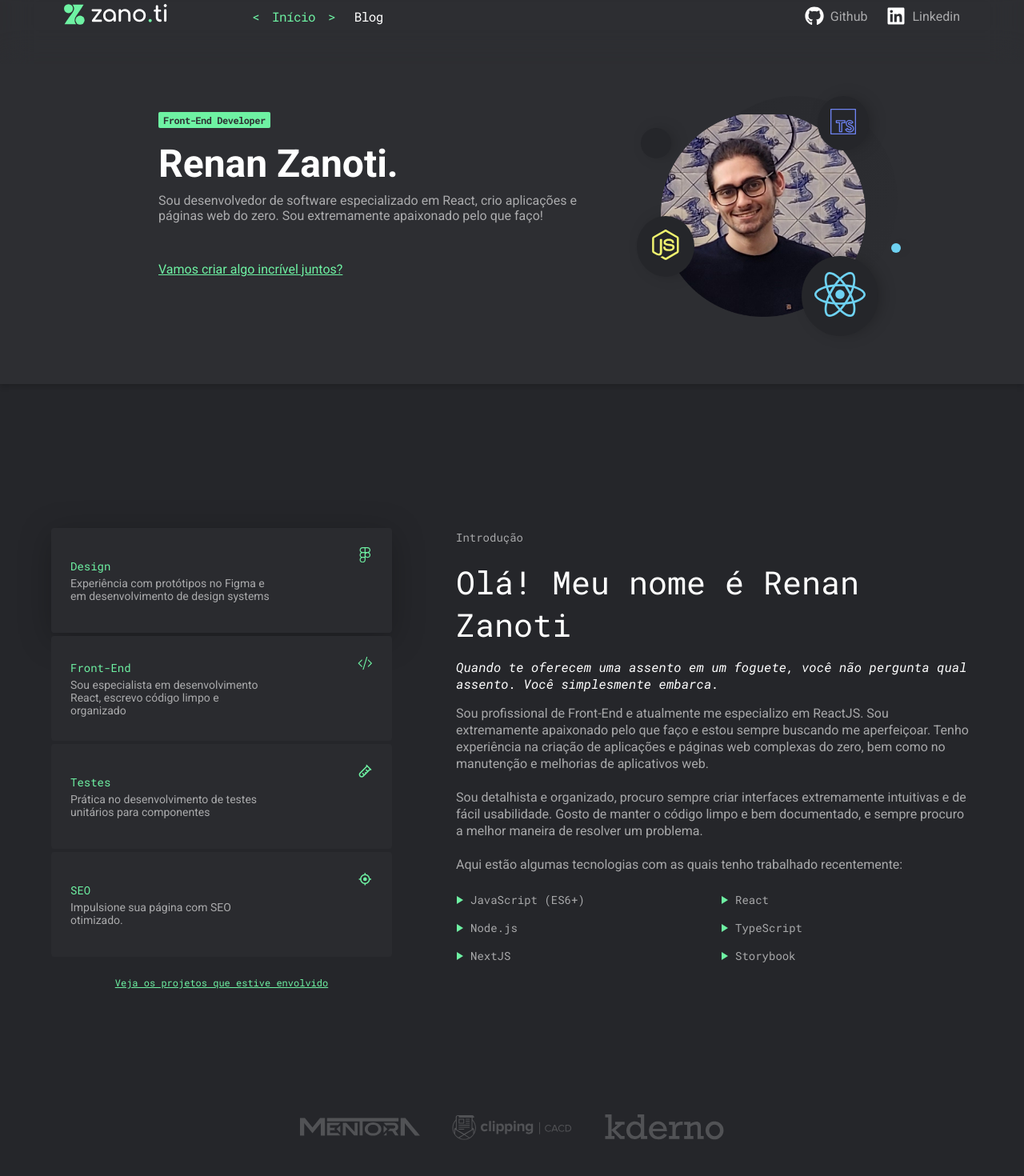
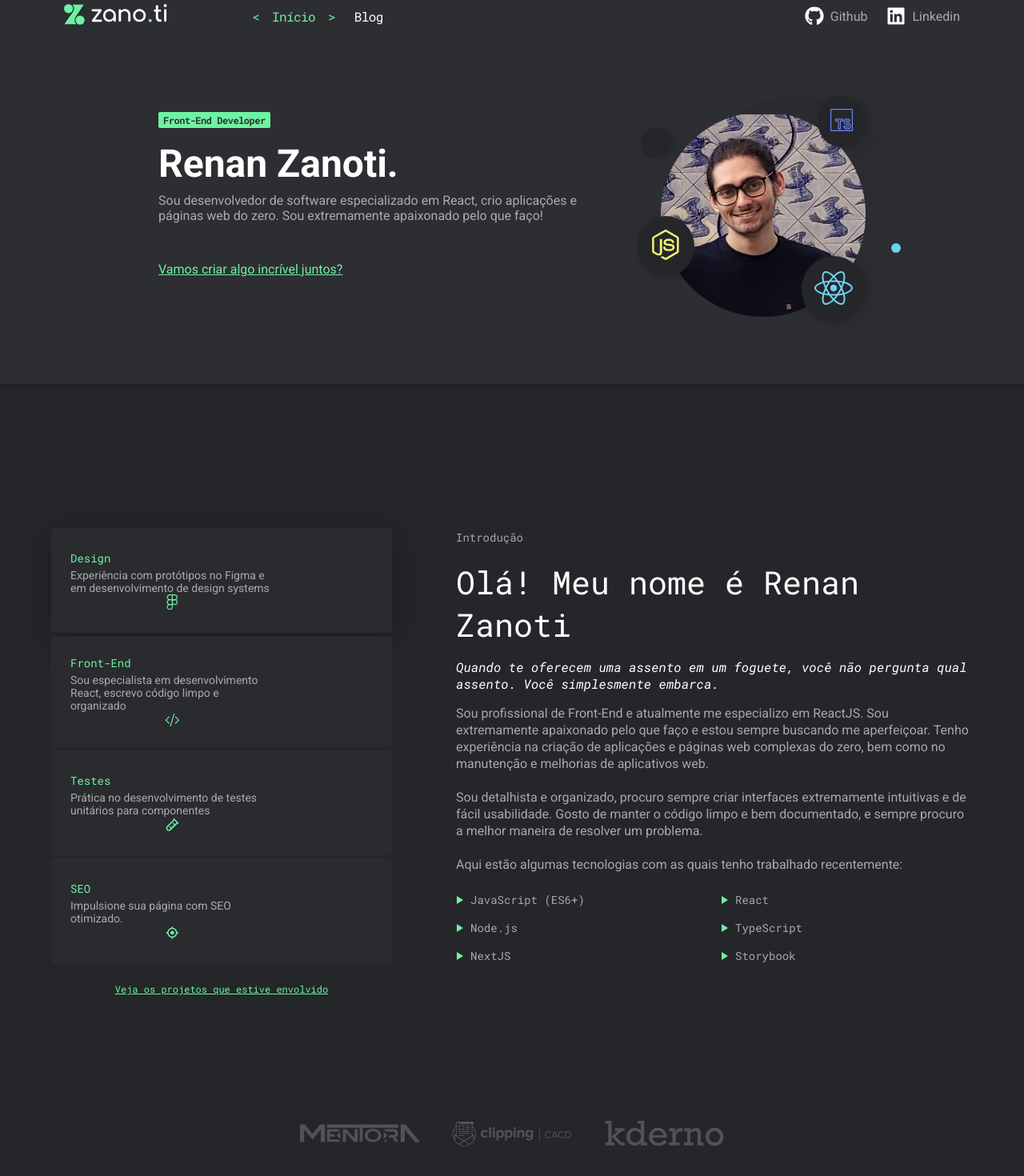
Before and after one commit to renanzan/zanoti-website, a Next.js app: page / in a window 1280 px wide. Shown: the part 40-1510 px from the top of the page at 80% size. Built offline with nearby package versions, Linux system fonts and the light colour scheme.

Commit message:
feat: :sparkles: use next/image

```diff
--- a/src/components/ContactForm/index.tsx
+++ b/src/components/ContactForm/index.tsx
@@ -74,7 +74,6 @@ const ContactForm: NextComponentType = () => {
 						error={Boolean(errors?.email)}
 						onFocus={onFocus("email")}
 						{...register("email", {
-							onChange: (e) => console.log(e),
 							onBlur,
 							required: {
 								value: true,
--- a/src/components/MyPhoto/index.tsx
+++ b/src/components/MyPhoto/index.tsx
@@ -1,4 +1,5 @@
 import { NextComponentType } from "next";
+import Image from "next/image";
 
 import * as S from "./styles";
 
@@ -9,23 +10,23 @@ const MyPhoto: NextComponentType = () => {
 				x="-30px"
 				y="50%"
 				z={3}>
-                    <img
+				<Image
 					src="/assets/icons/node-js.svg"
 					height="40px"
 					width="40px" />
 			</S.FloatingSphere>
 
-            <img
+			<Image
 				src="/assets/images/photo.png"
 				height="256px"
 				width="256px"
-                style={{ position: "relative", zIndex: 1 }} />
+				style={{ zIndex: 1 }} />
 
 			<S.FloatingSphere
 				x="calc(100% - 80px)"
 				y="calc(100% - 80px)"
 				z={3}>
-                    <img
+				<Image
 					src="/assets/icons/react-js.svg"
 					height="64px"
 					width="64px" />
@@ -35,7 +36,7 @@ const MyPhoto: NextComponentType = () => {
 				x="calc(100% - 60px)"
 				y="-20px"
 				z={1}>
-                    <img
+				<Image
 					src="/assets/icons/ts.svg"
 					height="32px"
 					width="32px" />
--- a/src/components/Post/index.tsx
+++ b/src/components/Post/index.tsx
@@ -1,5 +1,6 @@
 import React from "react";
 import { NextComponentType } from "next";
+import Image from "next/image";
 import Link from "next/link";
 
 import * as T from "./types";
@@ -14,7 +15,7 @@ const Post: NextComponentType<{}, {}, T.PostType> = ({ article: { title, descrip
 
 				<S.CoverImage>
 					{cover_image && (
-                        <img src={cover_image} style={{ width: "100%", height: "100%" }} />
+						<Image src={cover_image} layout="fill" />
 					)}
 				</S.CoverImage>
 
--- a/src/components/SkillsCardsList/SkillCard/styles.tsx
+++ b/src/components/SkillsCardsList/SkillCard/styles.tsx
@@ -1,4 +1,5 @@
 import styled from "styled-components";
+import Image from "next/image";
 
 export const Root = styled.li`
     position: relative;
@@ -30,10 +31,11 @@ export const Description = styled.p`
     margin: 4px 0px 0px 0px;
 `;
 
-export const Icon = styled.img`
+export const Icon = styled(Image).attrs({
+	height: "20px",
+	width: "20px"
+})`
     position: absolute;
-    height: 20px;
-    width: 20px;
     top: 24px;
     right: 24px;
 `;
--- a/src/templates/home/index.tsx
+++ b/src/templates/home/index.tsx
@@ -1,4 +1,5 @@
 import { NextComponentType } from "next";
+import Image from "next/image";
 
 import Layout from "components/Layout";
 
@@ -55,9 +56,9 @@ const HomeTemplate: NextComponentType = () => {
 				</S.Introduction>
 
 				<S.ListOfCompanies>
-                    <img src="/assets/icons/mentora-logo.svg" />
-                    <img src="/assets/icons/clipping-logo.svg" />
-                    <img src="/assets/icons/kderno-logo.svg" />
+					<Image src="/assets/icons/mentora-logo.svg" height="50px" width="150px" />
+					<Image src="/assets/icons/clipping-logo.svg" height="50px" width="150px" />
+					<Image src="/assets/icons/kderno-logo.svg" height="50px" width="150px" />
 				</S.ListOfCompanies>
 
 				<ContactForm />
--- a/src/templates/home/styles.tsx
+++ b/src/templates/home/styles.tsx
@@ -121,7 +121,7 @@ export const ListOfCompanies = styled.div`
     gap: 40px;
     margin: 124px 24px;
 
-    > img {
+    img {
         opacity: 0.2;
         height: 50px;
         aspect-ratio: 3/1;
```
Lines whose indentation alone changed are shown as unchanged.
